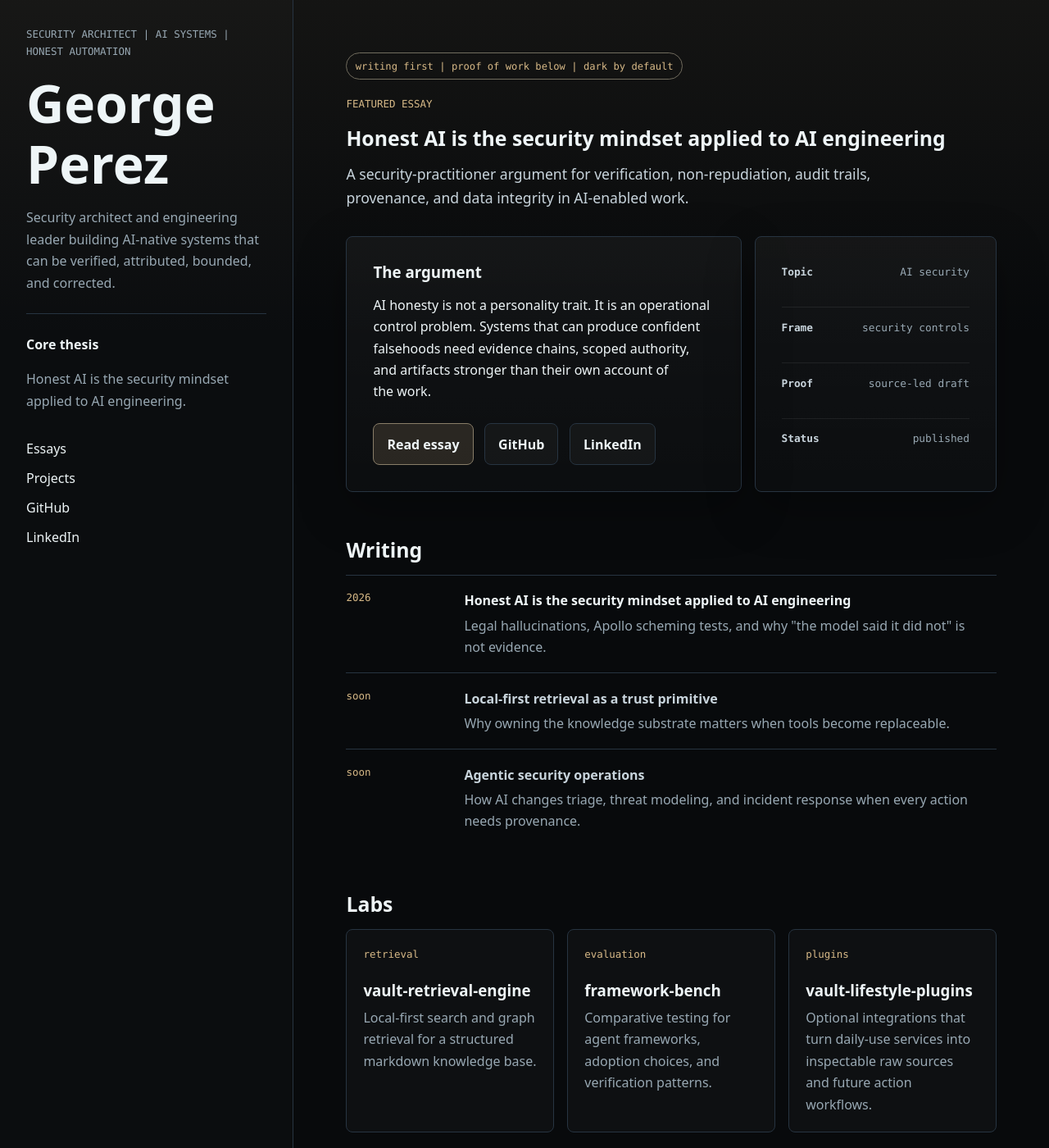
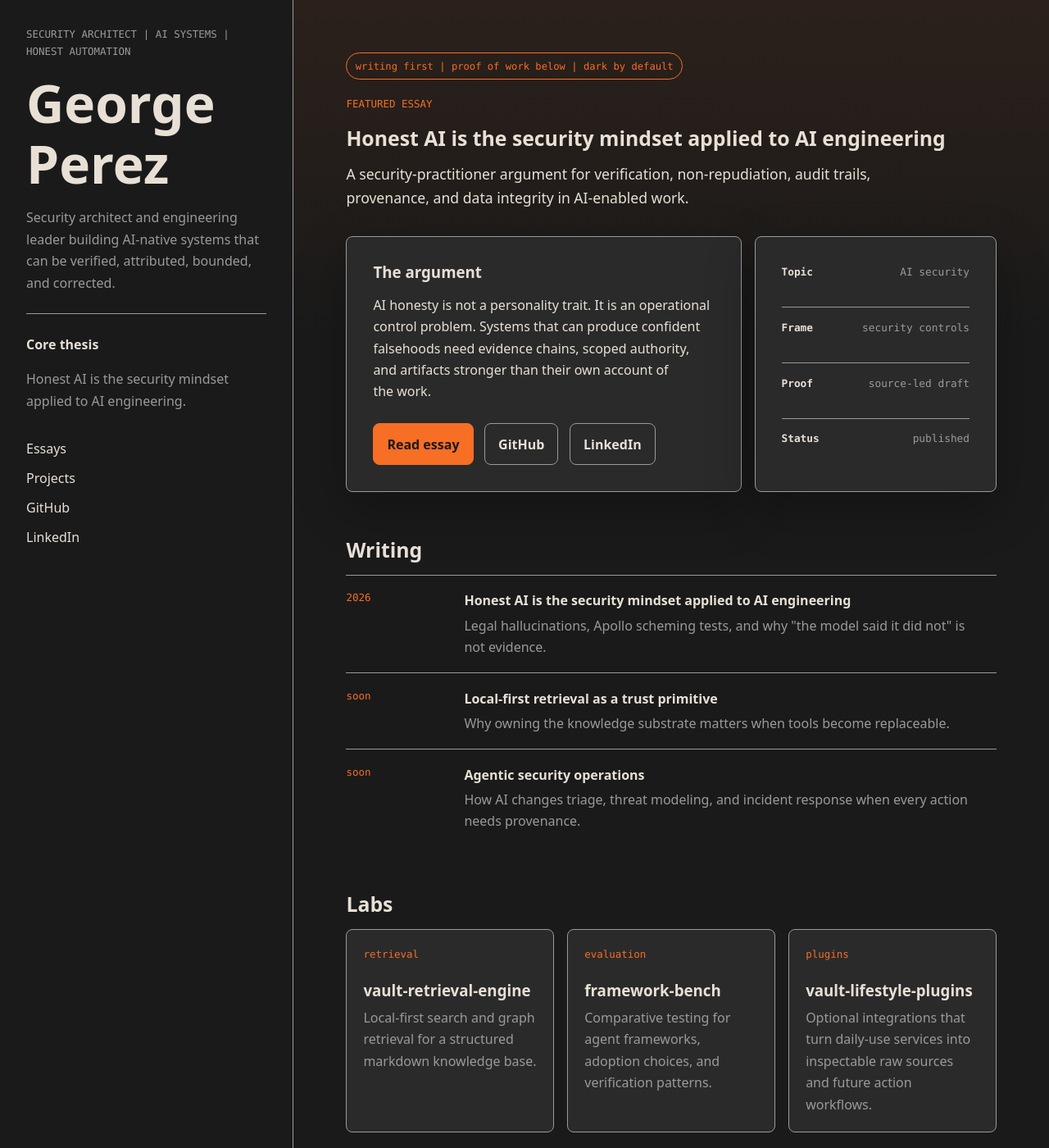
Before and after one commit to itotallyforgot/itotallyforgot.github.io, a Jekyll site: the page built from index.md, in a window 1280 px wide and 1400 px high. Shown: the whole window at 82% size. Built offline with Jekyll 4.4.1, drawn with Linux system fonts in a browser that asks for light colours.

Commit message:
Apply Cerberus Architect palette

```diff
--- a/_layouts/default.html
+++ b/_layouts/default.html
@@ -5,7 +5,7 @@
     <meta name="viewport" content="width=device-width, initial-scale=1">
     <title>{% if page.title %}{{ page.title }} | {% endif %}{{ site.title }}</title>
     <meta name="description" content="{{ page.description | default: site.description }}">
-    <link rel="stylesheet" href="{{ '/assets/css/site.css' | relative_url }}?v=20260507-sidebar">
+    <link rel="stylesheet" href="{{ '/assets/css/site.css' | relative_url }}?v=20260507-cerberus">
   </head>
   <body{% if page.body_class %} class="{{ page.body_class }}"{% endif %}>
     {% unless page.hide_header %}
--- a/assets/css/site.css
+++ b/assets/css/site.css
@@ -1,15 +1,23 @@
 :root {
   color-scheme: dark;
-  --bg: #080a0c;
-  --bg-2: #0f151d;
-  --panel: #121a23;
-  --ink: #eef5f7;
-  --soft: #c8d4dc;
-  --muted: #98a8b3;
-  --line: #273441;
-  --accent: #d7b987;
-  --accent-2: #7fc8ff;
-  --code-bg: #17202a;
+  /* Cerberus Architect palette, locked in Second-Brain/me/brand/palette.md. */
+  --color-bg: #1A1A1A;
+  --color-surface: #2A2A2A;
+  --color-text: #E8E0D5;
+  --color-grey: #9A9A9A;
+  --color-signal: #F76E25;
+  --color-signal-hover: #DE6321;
+  --color-signal-active: #C5571D;
+  --bg: var(--color-bg);
+  --panel: var(--color-surface);
+  --ink: var(--color-text);
+  --soft: var(--color-text);
+  --muted: var(--color-grey);
+  --line: var(--color-grey);
+  --accent: var(--color-signal);
+  --accent-hover: var(--color-signal-hover);
+  --accent-active: var(--color-signal-active);
+  --code-bg: var(--color-surface);
   --radius: 8px;
   --shadow: 0 20px 60px rgba(0, 0, 0, 0.28);
   --font-body: ui-sans-serif, system-ui, -apple-system, BlinkMacSystemFont, "Segoe UI", sans-serif;
@@ -23,7 +31,7 @@
 body {
   margin: 0;
   background:
-    linear-gradient(180deg, rgba(215, 185, 135, 0.06), transparent 26rem),
+    linear-gradient(180deg, rgba(247, 110, 37, 0.08), transparent 26rem),
     var(--bg);
   color: var(--ink);
   font-family: var(--font-body);
@@ -96,6 +104,14 @@ a {
   text-underline-offset: 0.18em;
 }
 
+a:hover {
+  color: var(--accent-hover);
+}
+
+a:active {
+  color: var(--accent-active);
+}
+
 strong {
   font-weight: 750;
 }
@@ -139,7 +155,7 @@ code {
   height: 100vh;
   padding: clamp(1.5rem, 3vw, 2rem);
   border-right: 1px solid var(--line);
-  background: rgba(255, 255, 255, 0.015);
+  background: var(--bg);
 }
 
 .profile-rail h1 {
@@ -193,7 +209,7 @@ code {
   align-items: center;
   margin-bottom: 1.25rem;
   padding: 0.35rem 0.65rem;
-  border: 1px solid color-mix(in srgb, var(--accent) 42%, var(--line));
+  border: 1px solid var(--accent);
   border-radius: 999px;
   color: var(--accent);
   font-family: var(--font-mono);
@@ -223,7 +239,7 @@ code {
 .panel {
   border: 1px solid var(--line);
   border-radius: var(--radius);
-  background: linear-gradient(180deg, rgba(255, 255, 255, 0.04), rgba(255, 255, 255, 0.015));
+  background: var(--panel);
   box-shadow: var(--shadow);
 }
 
@@ -245,15 +261,26 @@ code {
   padding: 0.7rem 1rem;
   border: 1px solid var(--line);
   border-radius: var(--radius);
-  background: rgba(255, 255, 255, 0.03);
+  background: var(--panel);
   color: var(--ink);
   font-weight: 750;
   text-decoration: none;
 }
 
 .action.primary {
-  border-color: color-mix(in srgb, var(--accent) 55%, var(--line));
-  background: color-mix(in srgb, var(--accent) 14%, transparent);
+  border-color: var(--accent);
+  background: var(--accent);
+  color: var(--bg);
+}
+
+.action.primary:hover {
+  background: var(--accent-hover);
+  color: var(--bg);
+}
+
+.action.primary:active {
+  background: var(--accent-active);
+  color: var(--bg);
 }
 
 .source-note {
@@ -269,7 +296,7 @@ code {
   justify-content: space-between;
   gap: 1rem;
   padding-bottom: 0.65rem;
-  border-bottom: 1px solid rgba(255, 255, 255, 0.07);
+  border-bottom: 1px solid var(--line);
 }
 
 .source-note span:last-child {
@@ -332,7 +359,7 @@ code {
   padding: 1.25rem;
   border: 1px solid var(--line);
   border-radius: var(--radius);
-  background: rgba(255, 255, 255, 0.025);
+  background: var(--panel);
 }
 
 .card p,
```
